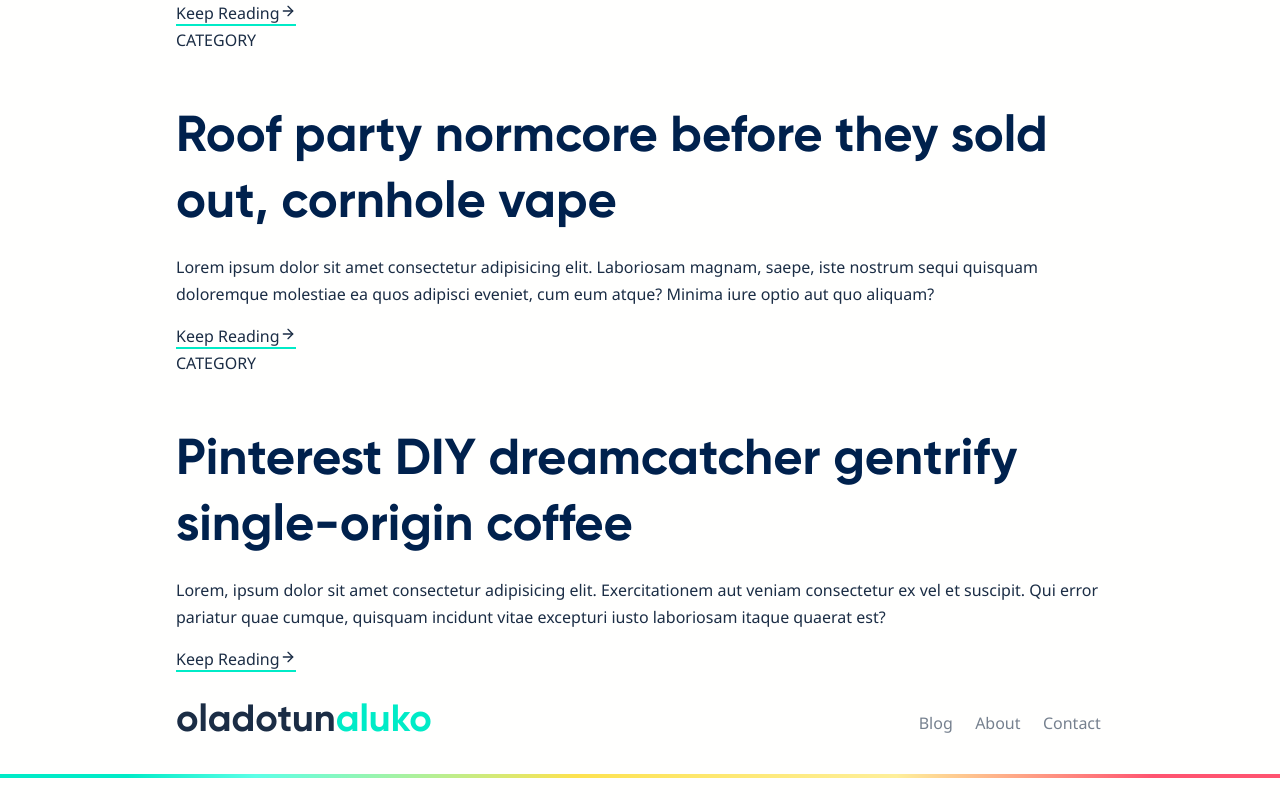
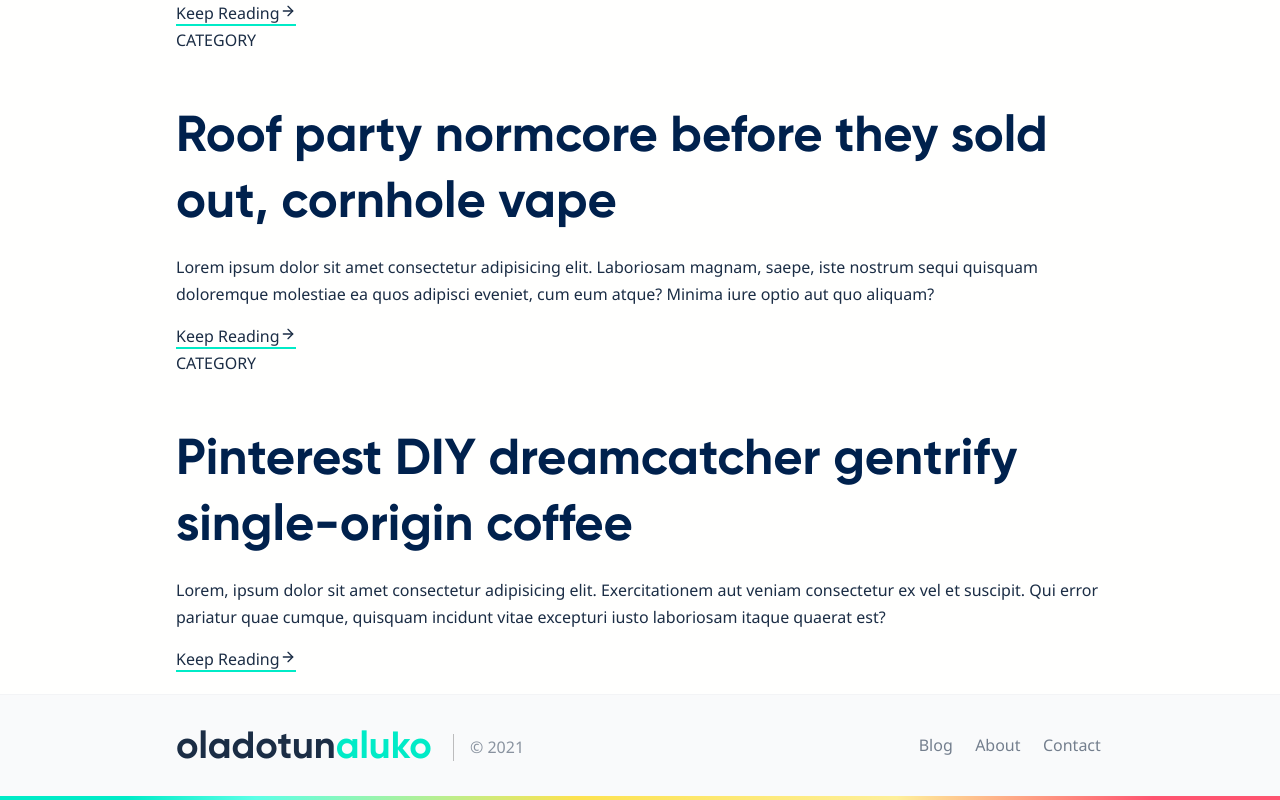
Before and after one commit to Nutod/oladotunaluko, a Next.js app: page / in a window 1280 px wide. Shown: the part 1225-2025 px from the top of the page. Before the commit the page ends 2003 px from the top, so only its background shows below. Built offline with nearby package versions, Linux system fonts and the light colour scheme.

Commit message:
Updated footer styling

```diff
--- a/components/Footer.js
+++ b/components/Footer.js
@@ -5,6 +5,9 @@ export default function Footer() {
     <footer>
       <div className="container footer">
         <Logo />
+        <div>
+          <p>&copy; {new Date().getFullYear()}</p>
+        </div>
         <nav>
           <ul>
             <li>
--- a/components/Header.js
+++ b/components/Header.js
@@ -22,7 +22,7 @@ export default function Header() {
             {theme === 'dark' ? (
               <li onClick={toggleTheme}>
                 <svg
-                  className="toggle-icon"
+                  className="large-icon"
                   fill="none"
                   stroke="currentColor"
                   viewBox="0 0 24 24"
@@ -39,7 +39,7 @@ export default function Header() {
             ) : (
               <li onClick={toggleTheme}>
                 <svg
-                  className="toggle-icon"
+                  className="large-icon"
                   fill="none"
                   stroke="currentColor"
                   viewBox="0 0 24 24"
--- a/styles/_elements.scss
+++ b/styles/_elements.scss
@@ -35,7 +35,7 @@ code {
   padding: $size-500;
 }
 
-.toggle-icon {
+.large-icon {
   width: 1.4rem;
   height: 1.4rem;
   opacity: 0.6;
--- a/styles/_footer.scss
+++ b/styles/_footer.scss
@@ -1,16 +1,17 @@
 footer {
+  margin-top: $size-500;
   padding-top: $size-500;
   padding-bottom: $size-500;
+  background: var(--footerBackground);
+
+  border-top: 1px solid var(--footerBorder);
 }
 
 .footer {
   display: grid;
-  grid-template-columns: fit-content(15ch) 1fr;
-
-  @media screen and (max-width: $large-breakpoint) {
-    grid-template-rows: min-content 1fr;
-    grid-row-gap: 1rem;
-  }
+  grid-template-columns: fit-content(15ch) auto 1fr;
+  grid-gap: $size-500;
+  align-items: center;
 
   div {
     a {
@@ -20,15 +21,23 @@ footer {
         opacity: 1;
       }
     }
+  }
 
-    @media screen and (max-width: $large-breakpoint) {
-      grid-column: 1 / -1;
-      justify-self: center;
+  div:nth-child(2) {
+    display: grid;
+    place-content: center;
+
+    p {
+      margin: 0;
+      margin-top: 4px;
+      opacity: 0.5;
+      border-left: 1px solid gray;
+      padding-left: $size-400;
     }
   }
 
   nav {
-    align-self: center;
+    //  align-self: center;
     justify-self: end;
 
     ul {
@@ -54,3 +63,44 @@ footer {
     }
   }
 }
+
+@media screen and (max-width: $large-breakpoint) {
+  .footer {
+    grid-template-rows: min-content 1fr;
+    grid-row-gap: $size-400;
+
+    div {
+      grid-column: 1 / -1;
+      justify-self: center;
+    }
+
+    div:nth-child(2) {
+      p {
+        border: 0;
+        padding: 0;
+      }
+    }
+
+    nav {
+      grid-column: 1 / -1;
+      justify-self: center;
+
+      & > a {
+        margin-left: 0;
+      }
+
+      & > a:not(:first-child) {
+        margin-left: 5rem;
+      }
+
+      ul {
+        padding-left: 0;
+        margin: 0;
+
+        li:is(:first-child) {
+          margin-left: 0;
+        }
+      }
+    }
+  }
+}
--- a/styles/_global.scss
+++ b/styles/_global.scss
@@ -8,11 +8,18 @@
   --color-tertiary-glare: #feef9a;
   --color-black: #00214d;
   --color-black-glare: #1b2d45;
+  --color-black-shade: #1e3047;
+
+  --gray-100: #f9fafb;
+  --gray-200: #f3f4f6;
+  --gray-800: #29323e;
 
   // Color Intentions
   --backgroundColor: var(--color-white);
   --headingColor: var(--color-black);
   --textColor: var(--color-black-glare);
+  --footerBackground: var(--gray-100);
+  --footerBorder: var(--gray-200);
 
   // Font Definitions
   --font-display: 'Gilroy', sans-serif;
@@ -94,4 +101,6 @@ body {
   --backgroundColor: var(--color-black-glare);
   --headingColor: var(--color-white);
   --textColor: var(--color-white);
+  --footerBackground: var(--color-black-shade);
+  --footerBorder: var(--gray-800);
 }
--- a/styles/_header.scss
+++ b/styles/_header.scss
@@ -48,8 +48,10 @@ header {
       }
     }
   }
+}
 
-  @media screen and (max-width: $large-breakpoint) {
+@media screen and (max-width: $large-breakpoint) {
+  .header {
     grid-template-rows: min-content 1fr;
     grid-row-gap: 1rem;
 
@@ -72,11 +74,17 @@ header {
 
       ul {
         padding-left: 0;
+
+        li:is(:first-child) {
+          margin-left: 0;
+        }
       }
     }
   }
+}
 
-  @media screen and (max-width: $really-really-small-breakpoint) {
+@media screen and (max-width: $really-really-small-breakpoint) {
+  .header {
     nav {
       & > a {
         margin: 1rem !important;
```
